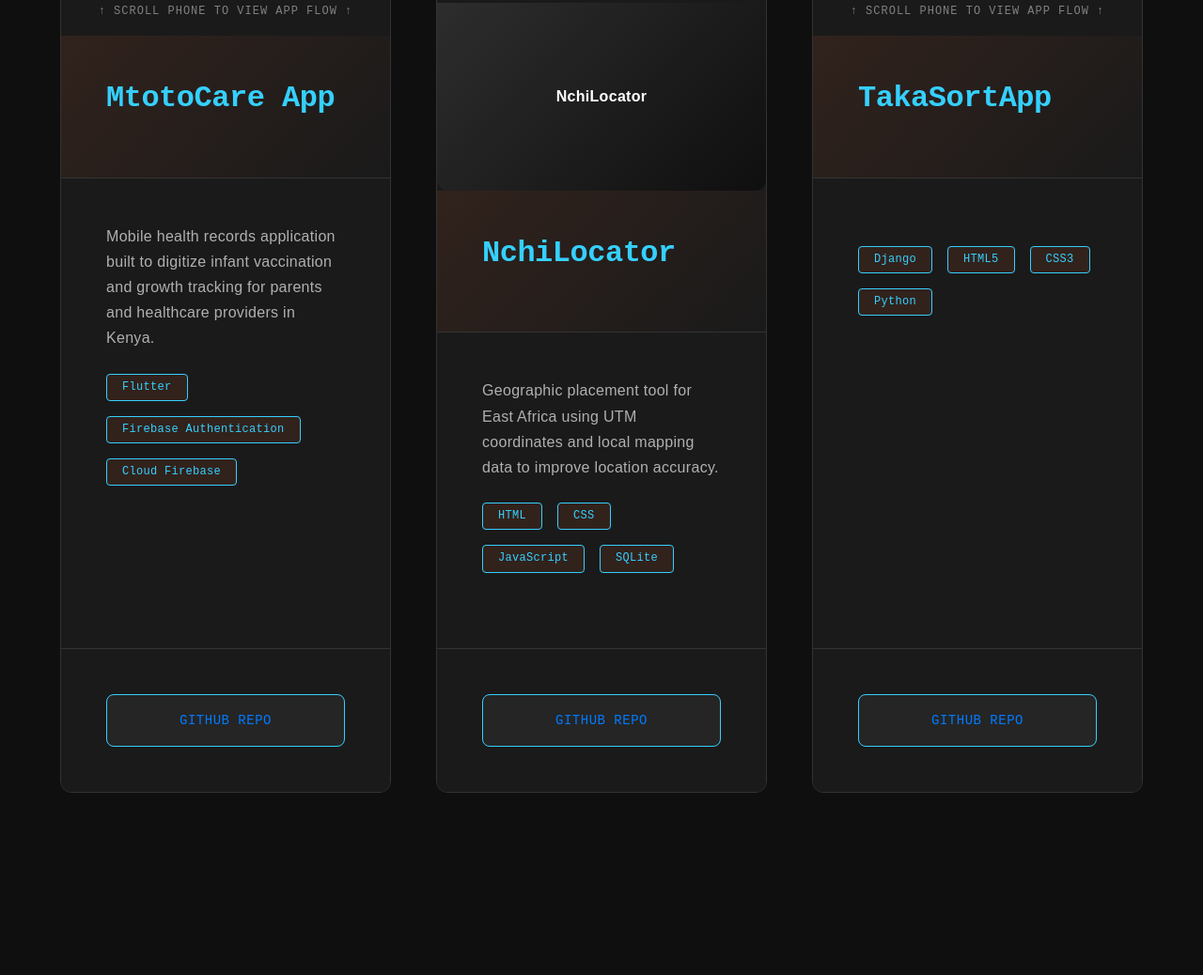
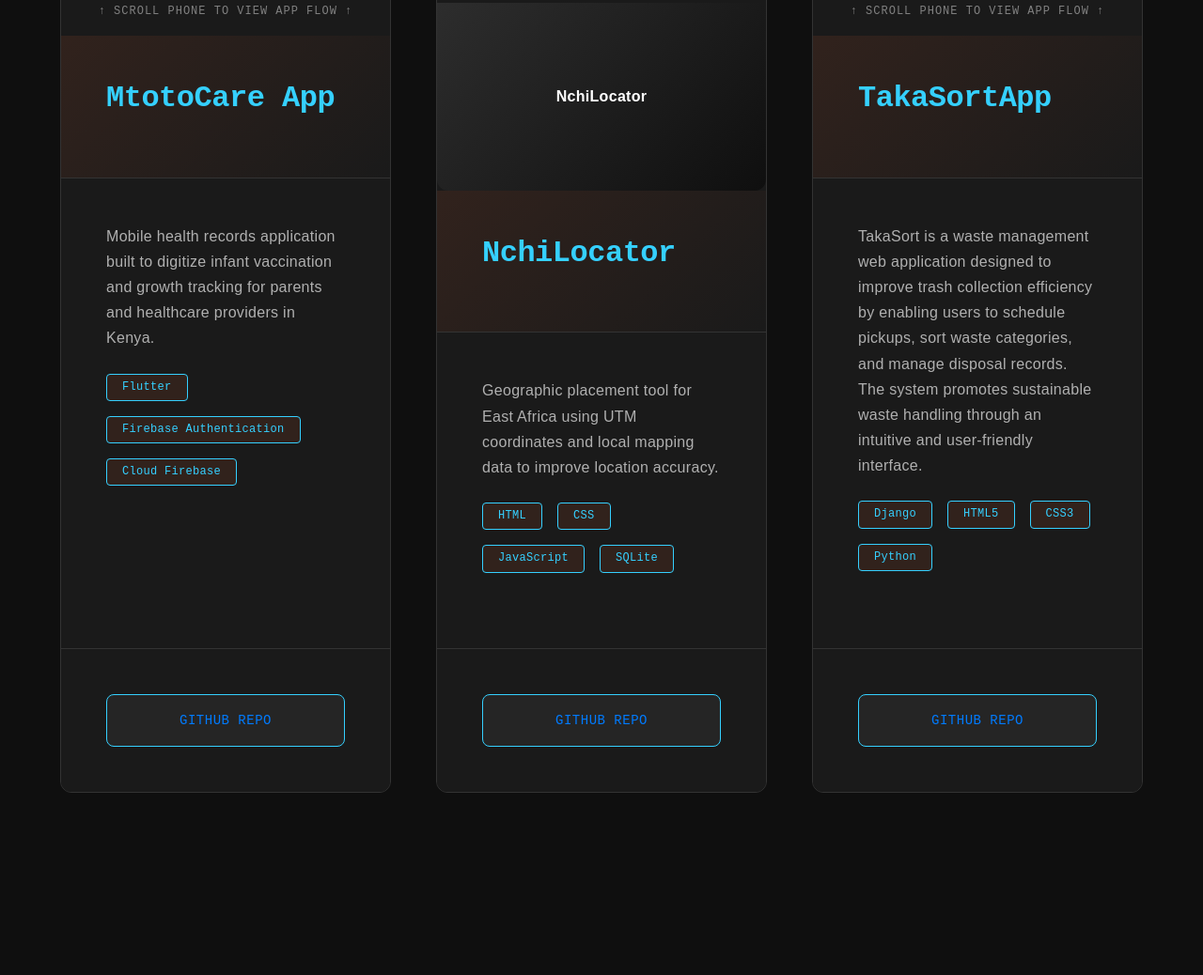
Before and after one commit to veembugua/my-portfolio, a plain HTML site: page index.html in a window 1280 px wide. Shown: the part 3319-4357 px from the top of the page at 94% size. Drawn offline with Linux system fonts and the light colour scheme.

Commit message:
small update

```diff
--- a/index.html
+++ b/index.html
@@ -1510,7 +1510,10 @@
 
   <div class="project-description">
     <p>
-
+     TakaSort is a waste management web application designed to improve trash
+    collection efficiency by enabling users to schedule pickups, sort waste
+    categories, and manage disposal records. The system promotes sustainable
+    waste handling through an intuitive and user-friendly interface.
     </p>
     <div class="project-tech">
       <span class="tech-tag">Django</span>
```
